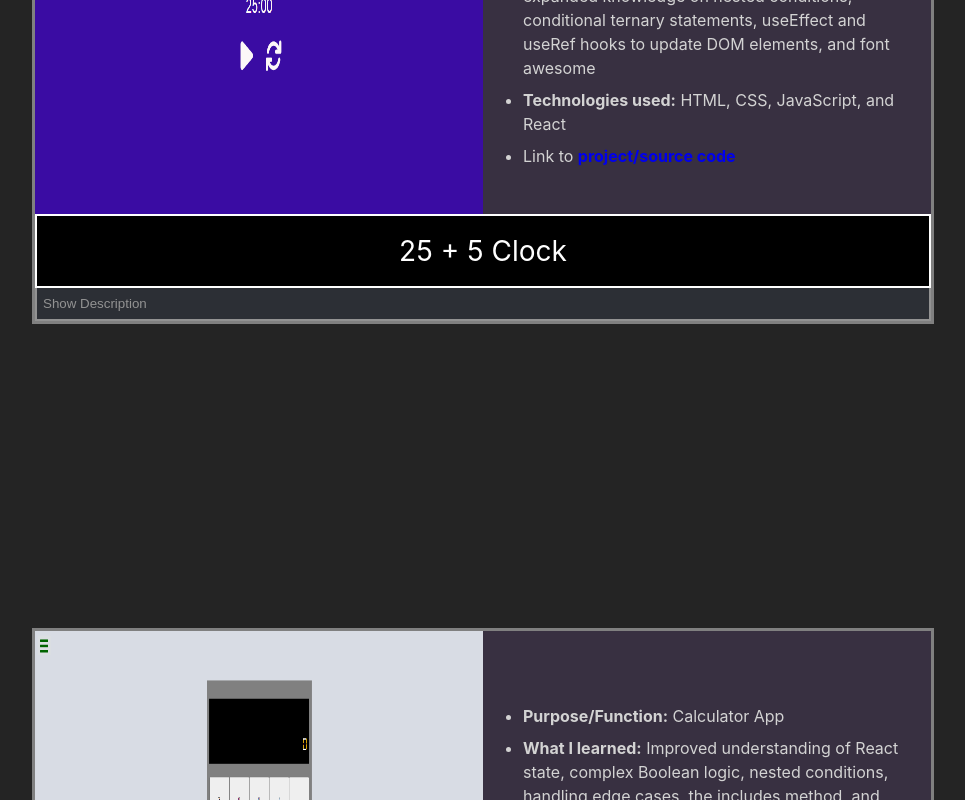
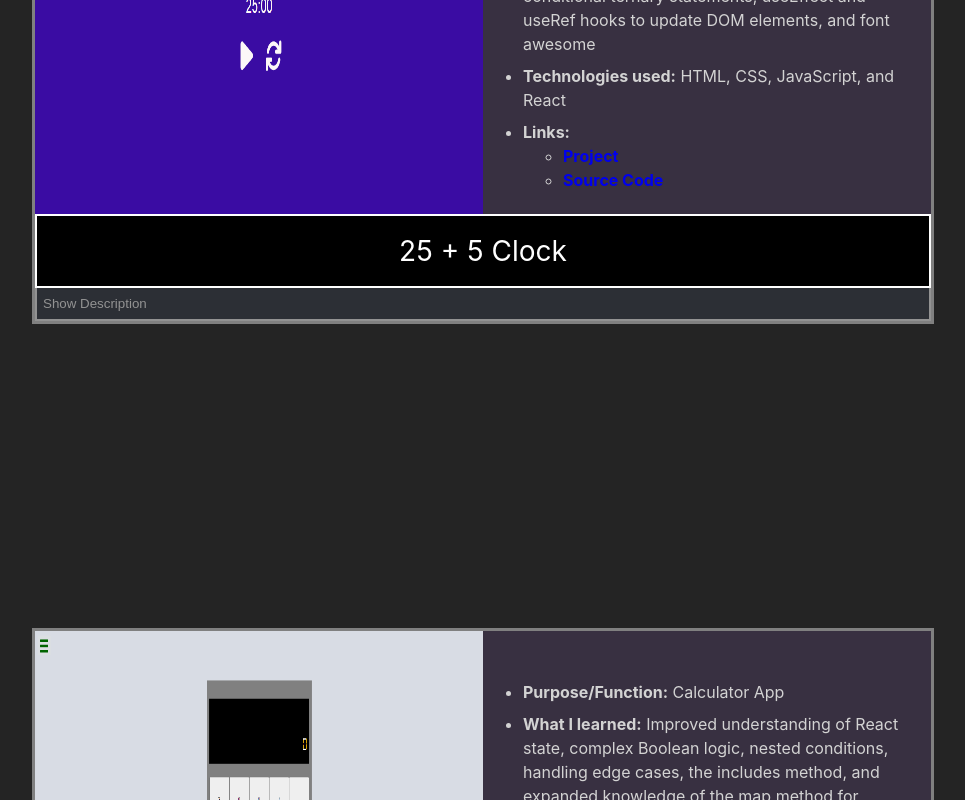
Before and after one commit to joshleewillis/web-dev-portfolio, a React (Vite) app: page / in a window 1280 px wide. Shown: the part 1780-2580 px from the top of the page, without its empty margins (160-1125 px from the left). Built offline with nearby package versions, Linux system fonts and the light colour scheme.

Commit message:
Separate project and source code links.

```diff
--- a/src/Components/ProjectGrid.jsx
+++ b/src/Components/ProjectGrid.jsx
@@ -81,16 +81,31 @@ export default function ProjectGrid() {
                       <li className="list-item">
                         <b>Technologies used:</b> {project.technologies}
                       </li>
+                      <li> <b>Links:</b>
+                        <ul>
                           <li>
-                        Link to <b><a
+                            <b><a
                               href={project.link}
                               aria-label={"Go to: " + project.title + " Project (opens in a new tab)"}
                               title={"Go to: " + project.title + " Project (opens in a new tab)"}
                               target="_blank"
                               rel="noopener noreferrer"
                             >
-                          project/source code
+                              Project
                             </a></b>
+                          </li>
+                          <li>
+                            <b><a
+                              href={project.code}
+                              aria-label={"Go to: " + project.title + " Project Source Code (opens in a new tab)"}
+                              title={"Go to: " + project.title + " Project Source Code (opens in a new tab)"}
+                              target="_blank"
+                              rel="noopener noreferrer"
+                            >
+                              Source Code
+                            </a></b>
+                          </li>
+                        </ul>
                       </li>
                     </ul>
                   </div>
```
Lines whose indentation alone changed are shown as unchanged.
